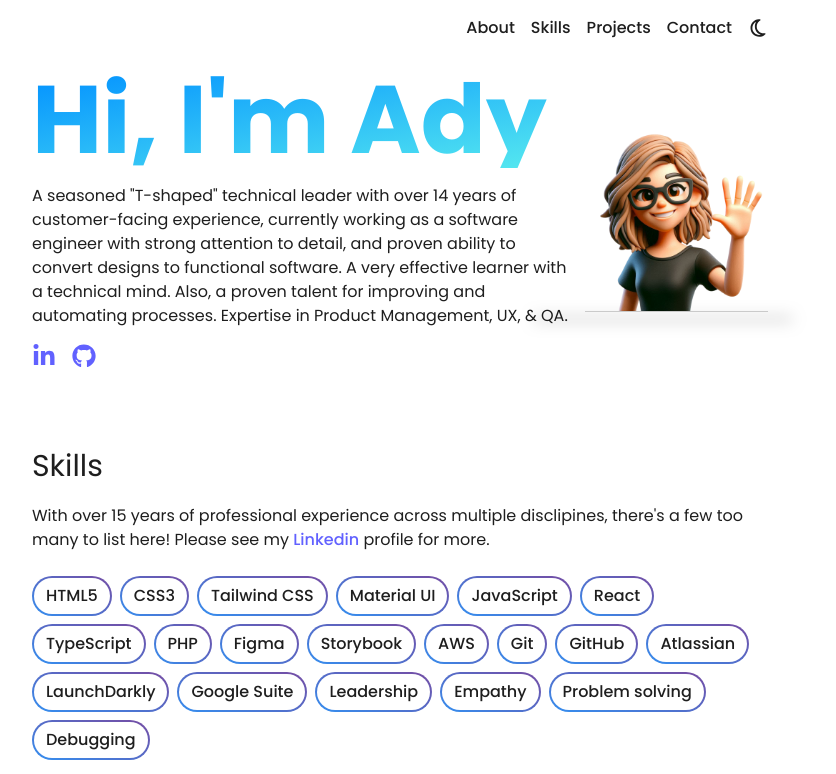
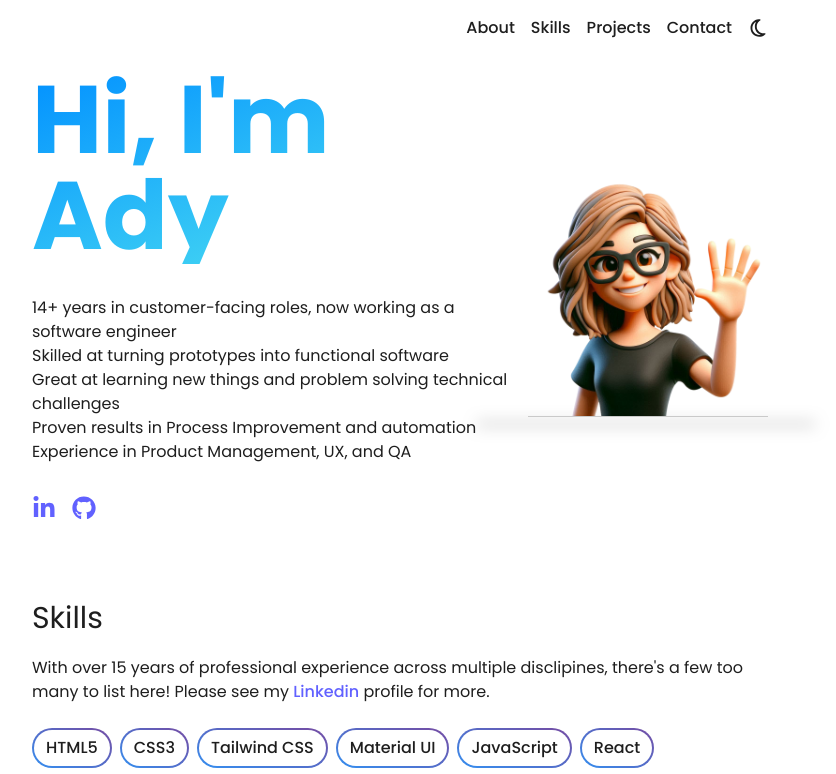
Before and after one commit to ctrl-alter-ego/portfolio, a React (Vite) app: page / in a window 1280 px wide. Shown: the top 774 px of the page, without its empty margins (240-1076 px from the left). Built offline with nearby package versions, Linux system fonts and the light colour scheme.

Commit message:
copy: updates intro

```diff
--- a/index.html
+++ b/index.html
@@ -4,7 +4,9 @@
   <meta charset="UTF-8">
   <meta name="viewport" content="width=device-width, initial-scale=1.0">
   <meta name="darkreader-lock">
+
   <title>Ady H - Software Engineer | Portfolio</title>
+  <meta name="description" content="A seasoned 'T-shaped' technical leader with over 14 years of customer-facing experience, currently working as a software engineer with strong attention to detail, and proven ability to convert designs to functional software. A very effective learner with a technical mind. Also, a proven talent for improving and automating processes. Expertise in Product Management, UX, & QA.">
   <link rel="icon" href="/a64.png" type="image/png">
   <link href="./src/output.css" rel="stylesheet">
   <link rel="preconnect" href="https://fonts.googleapis.com">
@@ -67,10 +69,18 @@
   </nav>
 
   <div class="flex flex-col items-center xl:w-3/5 w-screen mx-auto space-y-20 p-4">
-    <section id="about" class="w-full flex flex-col md:flex-row gap-4 items-center">
+    <section id="about" class="w-full flex flex-col justify-between md:flex-row gap-4 items-center">
       <div class="flex flex-col gap-4">
         <h1 class="font-bold text-5xl xs:text-6xl sm:text-7xl md:text-8xl bg-gradient-to-br from-midblue to-lightblue bg-clip-text text-transparent">Hi, I'm Ady</h1>
-        <p class="flex-shrink">A seasoned "T-shaped" technical leader with over 14 years of customer-facing experience, currently working as a software engineer with strong attention to detail, and proven ability to convert designs to functional software. A very effective learner with a technical mind. Also, a proven talent for improving and automating processes. Expertise in Product Management, UX, & QA.</p>
+        <p class="flex-shrink">
+          <ul>
+            <li>14+ years in customer-facing roles, now working as a software engineer</li>
+            <li>Skilled at turning prototypes into functional software</li>
+            <li>Great at learning new things and problem solving technical challenges</li>
+            <li>Proven results in Process Improvement and automation</li>
+            <li>Experience in Product Management, UX, and QA</li>
+          </ul>
+        </p>
         <div class="flex flex-row gap-4">
             <a href="https://linkedin.com/in/adyharold" target="_blank" rel="noopener noreferrer" title="LinkedIn">
               <svg class="size-6 fill-darkpurple hover:fill-midblue dark:fill-white" xmlns="http://www.w3.org/2000/svg" viewBox="0 0 448 512">
@@ -84,7 +94,7 @@
             </a>
         </div>
       </div>
-      <div class="flex max-w-60">
+      <div class="flex max-w-60 mr-10">
         <div class="img-shadow relative inline-block border-b border-gray border-opacity-20 dark:border-darkgray">
           <img src="./src/assets/me.png" alt="Illustrated image of me" />
         </div>
--- a/src/index.css
+++ b/src/index.css
@@ -24,6 +24,12 @@
 }
 a:hover {
   @apply text-midblue;
+}
+
+ul, li {
+  list-style: disc;
+  padding: 0;
+  margin: 0 0 0 10px;
 }
 
 body {
```
